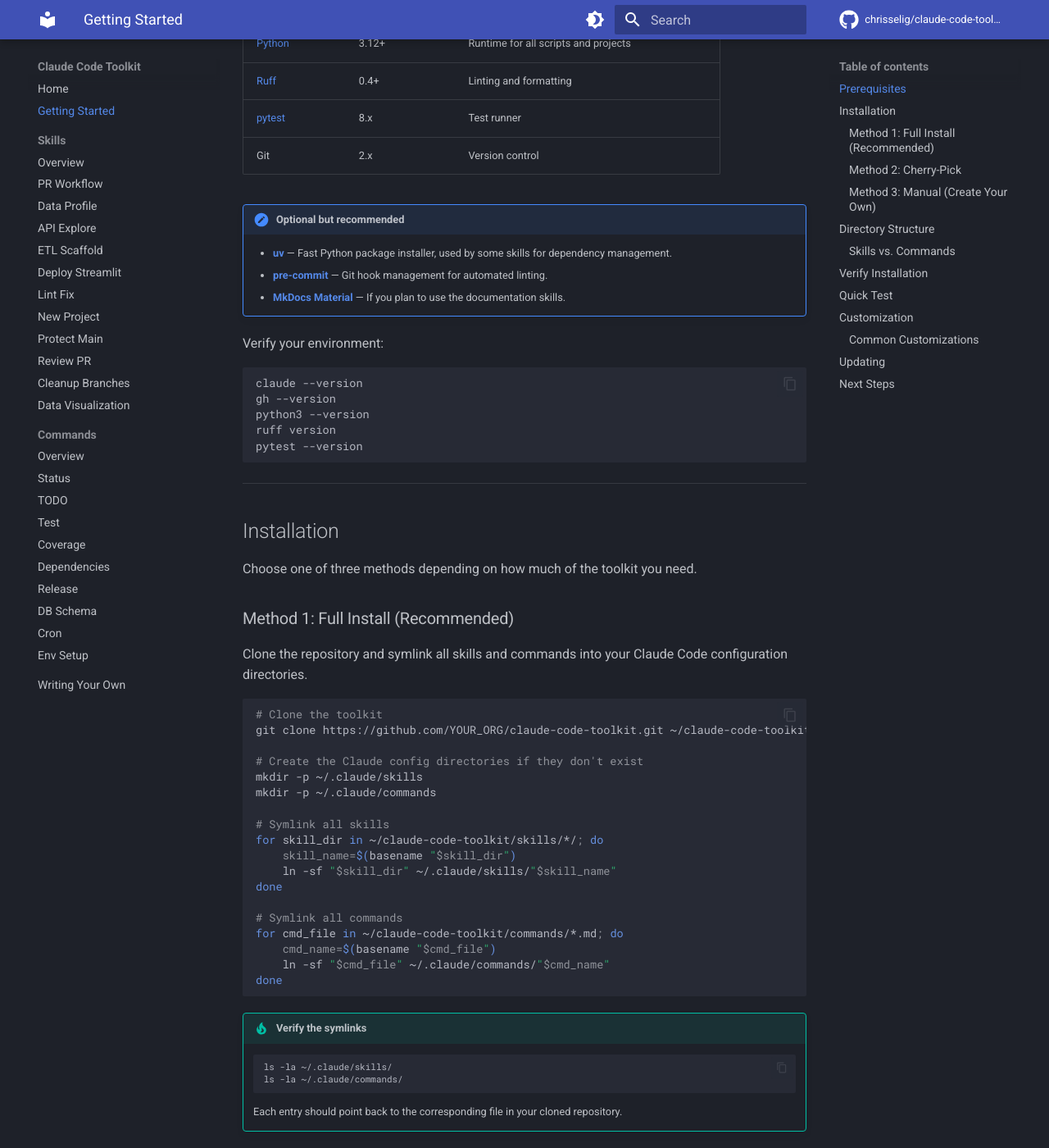
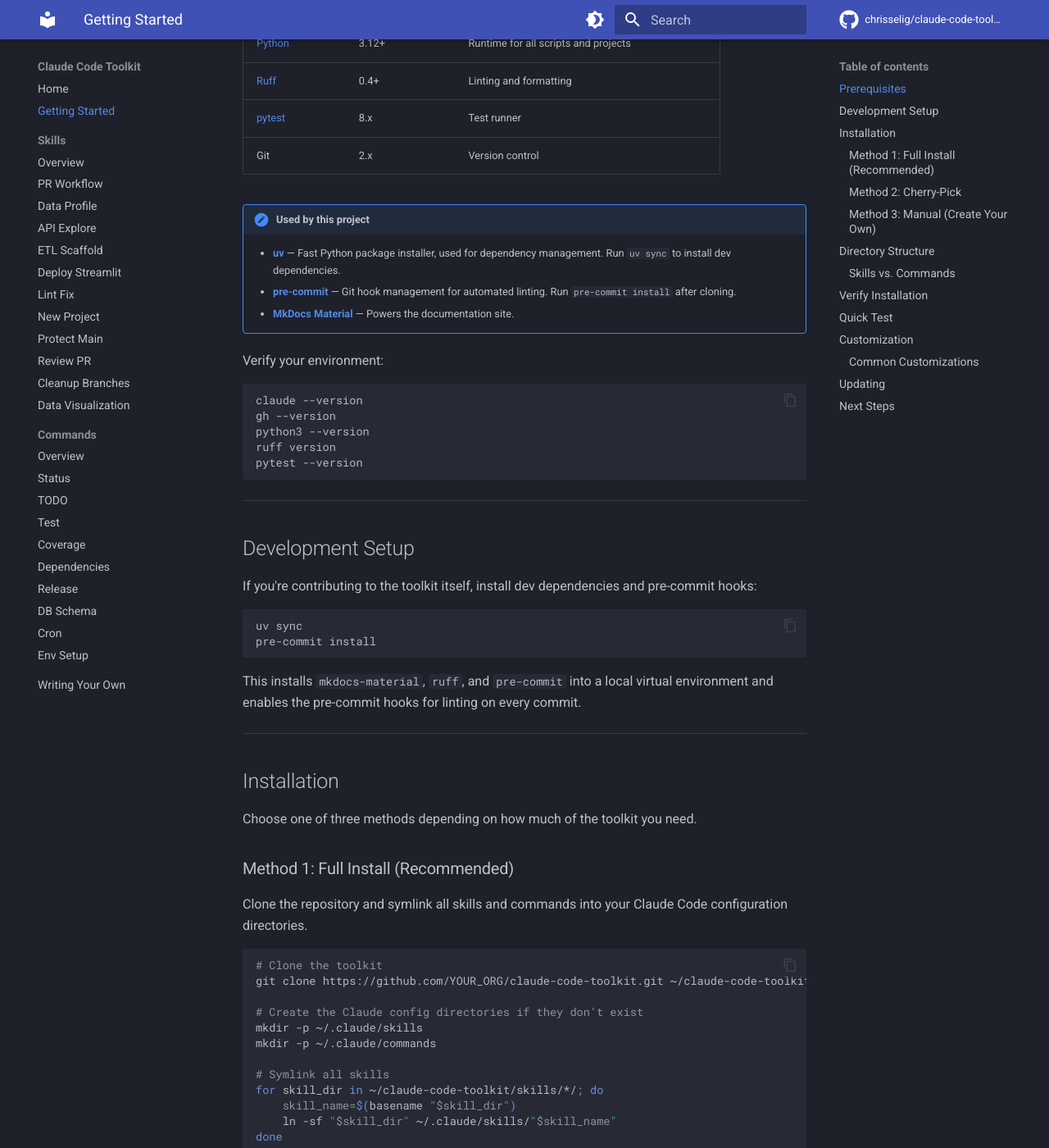
Before and after one commit to chrisselig/claude-code-toolkit, an MkDocs documentation site: the page built from docs/getting-started.md, in a window 1280 px wide and 1400 px high, scrolled down 521 px. Shown: the whole window at 82% size. Built offline with MkDocs 1.6.1 and Material for MkDocs 9.7.7, drawn with Linux system fonts in a browser that asks for light colours; comment, search, counter and statistics services are not loaded.

Commit message:
feat: add uv, pre-commit, and ruff tooling setup
Add pyproject.toml with dev dependencies (mkdocs-material, pre-commit,
ruff) and .pre-commit-config.yaml with trailing-whitespace, end-of-file,
check-yaml, and ruff hooks. Update deploy-docs workflow to use uv
instead of bare pip. Update docs to reflect these tools are actively
used by the project and fix MkDocs Material URL.

Co-Authored-By: Claude Opus 4.6 <noreply@anthropic.com>

````diff
--- a/docs/getting-started.md
+++ b/docs/getting-started.md
@@ -17,10 +17,10 @@ Before installing the toolkit, ensure you have the following:
 | [pytest](https://docs.pytest.org/) | 8.x | Test runner |
 | Git | 2.x | Version control |
 
-!!! note "Optional but recommended"
-    - **[uv](https://github.com/astral-sh/uv)** — Fast Python package installer, used by some skills for dependency management.
-    - **[pre-commit](https://pre-commit.com/)** — Git hook management for automated linting.
-    - **[MkDocs Material](https://squidfunnel.github.io/mkdocs-material/)** — If you plan to use the documentation skills.
+!!! note "Used by this project"
+    - **[uv](https://github.com/astral-sh/uv)** — Fast Python package installer, used for dependency management. Run `uv sync` to install dev dependencies.
+    - **[pre-commit](https://pre-commit.com/)** — Git hook management for automated linting. Run `pre-commit install` after cloning.
+    - **[MkDocs Material](https://squidfunk.github.io/mkdocs-material/)** — Powers the documentation site.
 
 Verify your environment:
 
@@ -31,6 +31,19 @@ python3 --version
 ruff version
 pytest --version
 ```
+
+---
+
+## Development Setup
+
+If you're contributing to the toolkit itself, install dev dependencies and pre-commit hooks:
+
+```bash
+uv sync
+pre-commit install
+```
+
+This installs `mkdocs-material`, `ruff`, and `pre-commit` into a local virtual environment and enables the pre-commit hooks for linting on every commit.
 
 ---
 
````
Also changed, not shown: .pre-commit-config.yaml (added, +14 -0 lines), README.md (+12 -0 lines), pyproject.toml (added, +19 -0 lines), 2 other files.
